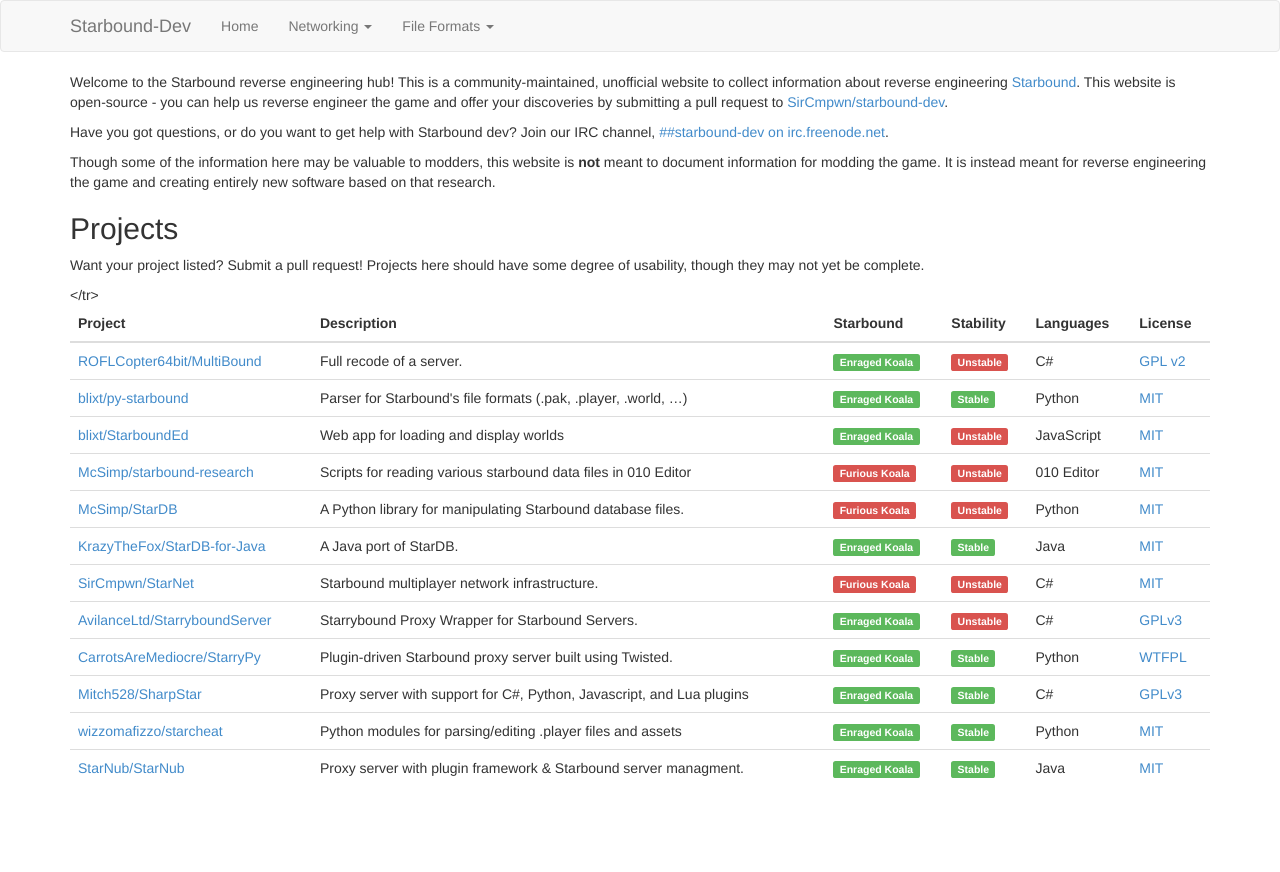
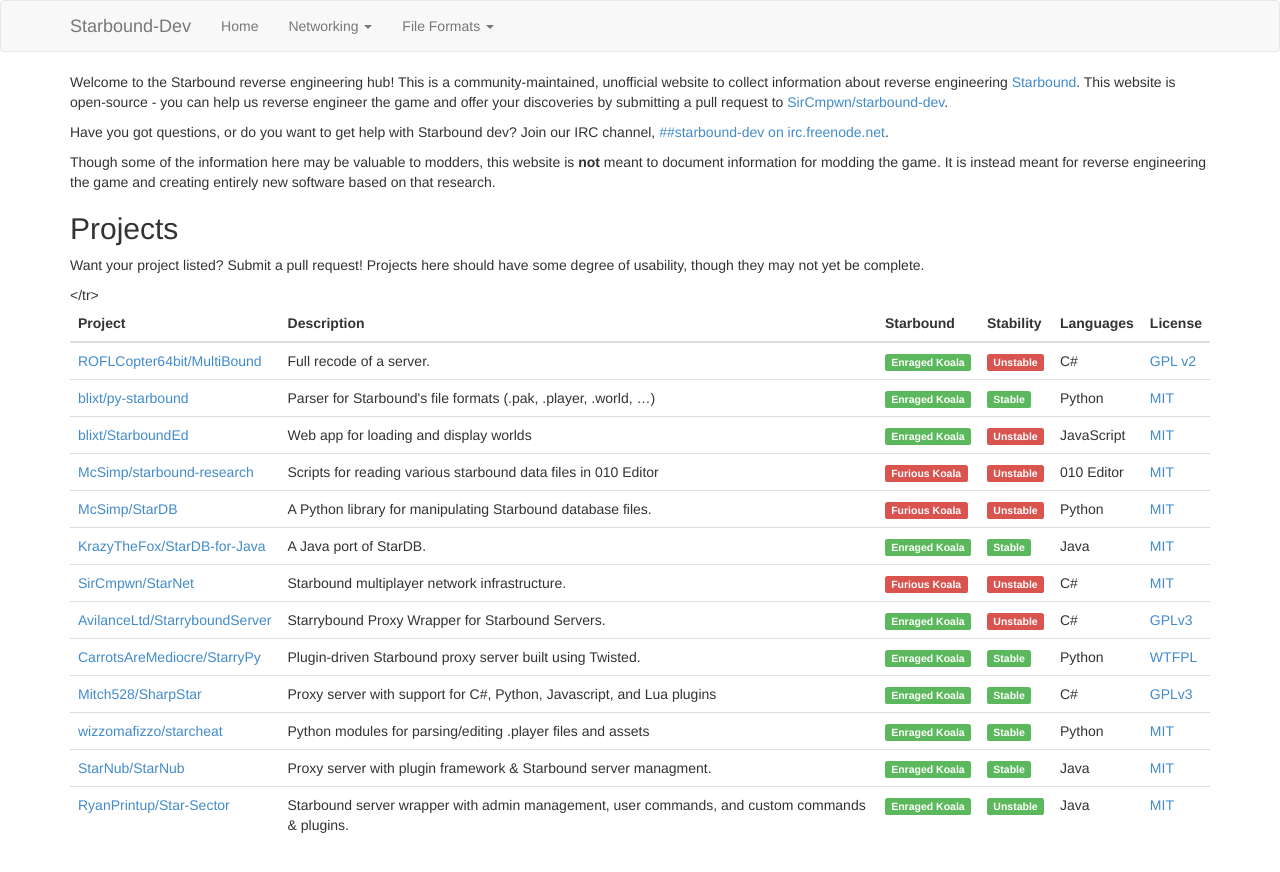
Before and after one commit to ddevault/starbound-dev, a Jekyll site: the page built from index.md, in a window 1280 px wide. Shown: the top 872 px of the page. Built offline with Jekyll 4.4.1, drawn with Linux system fonts in a browser that asks for light colours; Markdown is read by kramdown in place of the engine named in the settings.

Commit message:
Added Star Sector

```diff
--- a/index.md
+++ b/index.md
@@ -135,6 +135,14 @@ yet be complete.
             <td>Java</td>
             <td><a target="_blank" href="https://github.com/StarNub/StarNub/blob/stable/LICENSE">MIT</a></td>
         </tr>
+         <tr> <!-- Star Sector -->
+            <td><a target="_blank" href="https://github.com/RyanPrintup/Star-Sector">RyanPrintup/Star-Sector</a></td>
+            <td>Starbound server wrapper with admin management, user commands, and custom commands & plugins.</td>
+            <td><span class="label label-success">Enraged Koala</span></td>
+            <td><span class="label label-success">Unstable</span></td>
+            <td>Java</td>
+            <td><a target="_blank" href="https://github.com/RyanPrintup/Star-Sector/blob/master/LICENSE.md">MIT</a></td>
+        </tr>
 
     </tbody>
 </table>
```
